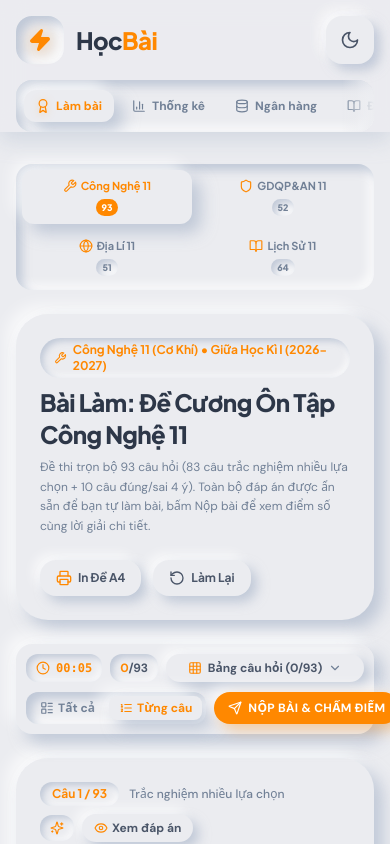
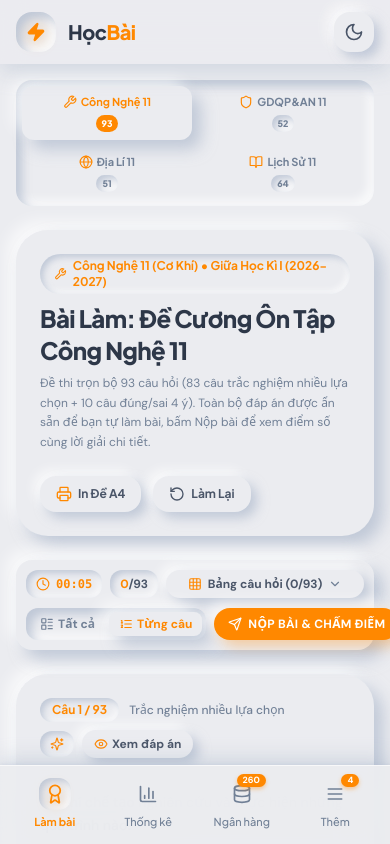
Before and after one commit to phucstd115511/hocbai, a React (Vite) app: page / in a window 390 px wide. Shown: the top 844 px of the page. Built offline with nearby package versions, Linux system fonts and the light colour scheme.

Commit message:
feat(mobile): add fixed bottom navigation bar (UITabBar/Material 3 style) with overflow sheet

```diff
--- a/src/App.jsx
+++ b/src/App.jsx
@@ -234,7 +234,7 @@ export default function App() {
         examCount={data.exams.length}
       />
 
-      <main className="max-w-7xl mx-auto px-4 sm:px-6 lg:px-8 py-6">
+      <main className="max-w-7xl mx-auto px-4 sm:px-6 lg:px-8 pt-4 pb-28 lg:py-6">
           {(activeTab === 'quiz' || activeTab === 'congnghe_ghki' || activeTab === 'gdqp_ghki') && (
             <CongNgheGHKIQuiz
               initialSubjectId={activeTab === 'gdqp_ghki' ? 'sub_gdqp11' : 'sub_congnghe_ghki'}
--- a/src/components/common/Header.jsx
+++ b/src/components/common/Header.jsx
@@ -12,7 +12,9 @@ import {
   Database,
   Shield,
   Wrench,
-  Sparkles
+  Sparkles,
+  Menu,
+  X
 } from 'lucide-react';
 
 /**
@@ -273,7 +275,7 @@ export default function Header({
   questionCount = 0,
   examCount = 0
 }) {
-  const mobileNav = useHorizontalMotionScroll(activeTab);
+  const [isMoreOpen, setIsMoreOpen] = useState(false);
   const desktopNav = useHorizontalMotionScroll(activeTab);
 
   const navItems = [
@@ -317,22 +319,51 @@ export default function Header({
     },
   ];
 
+  const overflowItems = [
+    {
+      id: 'syllabus',
+      label: 'Nhập đề cương',
+      shortLabel: 'Đề cương',
+      description: 'Xem đề cương ôn tập các môn học',
+      icon: BookOpen
+    },
+    {
+      id: 'exams',
+      label: 'Tạo & Quản lý đề',
+      shortLabel: 'Tạo đề',
+      description: 'Tạo và tùy biến bộ đề thi riêng',
+      icon: FileText,
+      badge: examCount
+    },
+    {
+      id: 'settings',
+      label: 'Cài đặt hệ thống',
+      shortLabel: 'Cài đặt',
+      description: 'Cấu hình Gemini API & chế độ chấm',
+      icon: Settings
+    }
+  ];
+
+  const isQuizActive = activeTab === 'quiz' || activeTab === 'congnghe_ghki' || activeTab === 'gdqp_ghki' || activeTab === 'practice';
+  const isMoreActive = ['syllabus', 'exams', 'settings'].includes(activeTab);
+
   return (
+    <>
       <header className="no-print sticky top-0 z-40 bg-[#EBECF0]/90 dark:bg-[#1A1E24]/90 backdrop-blur-md shadow-[0_8px_20px_rgb(163,177,198,0.35)] dark:shadow-[0_8px_20px_rgb(0,0,0,0.5)] transition-colors duration-300">
         <div className="max-w-7xl mx-auto px-4 sm:px-6 lg:px-8">
-        <div className="flex items-center justify-between h-20">
+          <div className="flex items-center justify-between h-16 sm:h-20">
 
             {/* Neumorphic Brand Logo */}
             <div
               className="flex items-center gap-3 cursor-pointer select-none group"
               onClick={() => setActiveTab('quiz')}
             >
-            <div className="w-12 h-12 rounded-2xl neu-inset flex items-center justify-center transition-transform group-hover:scale-105 duration-300">
-              <Zap className="w-6 h-6 text-[#FF8800] fill-[#FF8800] drop-shadow-[0_2px_8px_rgba(255,136,0,0.4)]" />
+              <div className="w-10 h-10 sm:w-12 sm:h-12 rounded-2xl neu-inset flex items-center justify-center transition-transform group-hover:scale-105 duration-300">
+                <Zap className="w-5 h-5 sm:w-6 sm:h-6 text-[#FF8800] fill-[#FF8800] drop-shadow-[0_2px_8px_rgba(255,136,0,0.4)]" />
               </div>
               <div>
                 <div className="flex items-center gap-2">
-                <span className="font-display font-extrabold text-2xl text-[#2D3748] dark:text-white tracking-tight">
+                  <span className="font-display font-extrabold text-xl sm:text-2xl text-[#2D3748] dark:text-white tracking-tight">
                     Học<span className="text-[#FF8800]">Bài</span>
                   </span>
                 </div>
@@ -410,12 +441,12 @@ export default function Header({
               />
             </div>
 
-          {/* Right Action: Water Ripple Theme Toggle */}
+            {/* Right Action: Theme Toggle */}
             <div className="flex items-center gap-3">
               <button
                 onClick={toggleTheme}
                 title={theme === 'dark' ? 'Chuyển sang chế độ Sáng' : 'Chuyển sang chế độ Tối'}
-              className="w-12 h-12 rounded-2xl neu-btn flex items-center justify-center text-[#4A5568] dark:text-[#E2E8F0] hover:text-[#FF8800] dark:hover:text-[#FF8800] transition-colors"
+                className="w-10 h-10 sm:w-12 sm:h-12 rounded-2xl neu-btn flex items-center justify-center text-[#4A5568] dark:text-[#E2E8F0] hover:text-[#FF8800] dark:hover:text-[#FF8800] transition-colors cursor-pointer"
               >
                 {theme === 'dark' ? (
                   <Sun className="w-5 h-5 text-[#FF8800] drop-shadow-[0_0_8px_rgba(255,136,0,0.5)]" />
@@ -425,66 +456,173 @@ export default function Header({
               </button>
             </div>
           </div>
+        </div>
+      </header>
 
-        {/* Mobile Navigation Bar with Fluid Motion & Edge Glow */}
-        <div className="lg:hidden relative mb-2">
-          {/* Left Edge Fade Indicator */}
-          <div
-            className={`absolute left-0 top-0 bottom-0 w-8 pointer-events-none rounded-l-2xl z-20 transition-opacity duration-300 bg-gradient-to-r from-[#EBECF0] dark:from-[#1A1E24] to-transparent ${
-              mobileNav.canScrollLeft ? 'opacity-100' : 'opacity-0'
-            }`}
-          />
-
-          <div
-            ref={mobileNav.ref}
-            className={`flex items-center py-2.5 overflow-x-auto gap-1.5 neu-inset rounded-2xl px-2 no-scrollbar cursor-grab active:cursor-grabbing select-none relative transition-transform duration-200 ${
-              mobileNav.isDragging ? 'scale-[0.995]' : ''
+      {/* iOS / Material 3 Style Fixed Bottom Navigation Bar for Mobile */}
+      <nav
+        aria-label="Thanh điều hướng dưới"
+        className="fixed bottom-0 left-0 right-0 z-40 lg:hidden bg-[#EBECF0]/95 dark:bg-[#1A1E24]/95 backdrop-blur-xl border-t border-white/60 dark:border-white/5 shadow-[0_-4px_20px_rgba(163,177,198,0.45),0_-1px_3px_rgba(163,177,198,0.2)] dark:shadow-[0_-4px_20px_rgba(0,0,0,0.7),0_-1px_3px_rgba(0,0,0,0.5)] pt-2 px-2 transition-colors duration-300"
+        style={{ paddingBottom: 'calc(0.6rem + env(safe-area-inset-bottom, 0px))' }}
+      >
+        <div className="grid grid-cols-4 items-center">
+          {/* 1. Làm bài */}
+          <button
+            onClick={() => {
+              setActiveTab('quiz');
+              setIsMoreOpen(false);
+            }}
+            aria-current={isQuizActive ? 'page' : undefined}
+            className={`flex flex-col items-center justify-center gap-1 py-1 rounded-xl transition-colors duration-150 cursor-pointer ${
+              isQuizActive ? 'text-[#FF8800]' : 'text-[#718096] dark:text-[#94A3B8]'
             }`}
           >
-            {/* Sliding Neumorphic Active Pill */}
-            {mobileNav.pillStyle.width > 0 && (
+            <div className={`p-1.5 rounded-xl transition-all ${isQuizActive ? 'neu-inset-sm text-[#FF8800]' : ''}`}>
+              <Award className={`w-5 h-5 transition-transform duration-200 ${isQuizActive ? 'scale-105 drop-shadow-[0_2px_6px_rgba(255,136,0,0.4)]' : ''}`} />
+            </div>
+            <span className={`text-[11px] font-display ${isQuizActive ? 'font-bold text-[#FF8800]' : 'font-medium'}`}>
+              Làm bài
+            </span>
+          </button>
+
+          {/* 2. Thống kê */}
+          <button
+            onClick={() => {
+              setActiveTab('stats');
+              setIsMoreOpen(false);
+            }}
+            aria-current={activeTab === 'stats' ? 'page' : undefined}
+            className={`flex flex-col items-center justify-center gap-1 py-1 rounded-xl transition-colors duration-150 cursor-pointer ${
+              activeTab === 'stats' ? 'text-[#FF8800]' : 'text-[#718096] dark:text-[#94A3B8]'
+            }`}
+          >
+            <div className={`p-1.5 rounded-xl transition-all ${activeTab === 'stats' ? 'neu-inset-sm text-[#FF8800]' : ''}`}>
+              <BarChart3 className={`w-5 h-5 transition-transform duration-200 ${activeTab === 'stats' ? 'scale-105 drop-shadow-[0_2px_6px_rgba(255,136,0,0.4)]' : ''}`} />
+            </div>
+            <span className={`text-[11px] font-display ${activeTab === 'stats' ? 'font-bold text-[#FF8800]' : 'font-medium'}`}>
+              Thống kê
+            </span>
+          </button>
+
+          {/* 3. Ngân hàng (với count badge) */}
+          <button
+            onClick={() => {
+              setActiveTab('questions');
+              setIsMoreOpen(false);
+            }}
+            aria-current={activeTab === 'questions' ? 'page' : undefined}
+            className={`flex flex-col items-center justify-center gap-1 py-1 rounded-xl transition-colors duration-150 cursor-pointer ${
+              activeTab === 'questions' ? 'text-[#FF8800]' : 'text-[#718096] dark:text-[#94A3B8]'
+            }`}
+          >
+            <div className="relative">
+              <div className={`p-1.5 rounded-xl transition-all ${activeTab === 'questions' ? 'neu-inset-sm text-[#FF8800]' : ''}`}>
+                <Database className={`w-5 h-5 transition-transform duration-200 ${activeTab === 'questions' ? 'scale-105 drop-shadow-[0_2px_6px_rgba(255,136,0,0.4)]' : ''}`} />
+              </div>
+              {questionCount > 0 && (
+                <span className="absolute -top-1 -right-2 px-1.5 py-0.2 min-w-4 text-[9px] font-extrabold rounded-full bg-[#FF8800] text-white shadow-[0_2px_4px_rgba(255,136,0,0.4)] flex items-center justify-center">
+                  {questionCount}
+                </span>
+              )}
+            </div>
+            <span className={`text-[11px] font-display ${activeTab === 'questions' ? 'font-bold text-[#FF8800]' : 'font-medium'}`}>
+              Ngân hàng
+            </span>
+          </button>
+
+          {/* 4. Thêm / Menu (=) */}
+          <button
+            onClick={() => setIsMoreOpen(prev => !prev)}
+            aria-expanded={isMoreOpen}
+            aria-current={isMoreActive ? 'page' : undefined}
+            className={`flex flex-col items-center justify-center gap-1 py-1 rounded-xl transition-colors duration-150 cursor-pointer ${
+              isMoreActive || isMoreOpen ? 'text-[#FF8800]' : 'text-[#718096] dark:text-[#94A3B8]'
+            }`}
+          >
+            <div className="relative">
+              <div className={`p-1.5 rounded-xl transition-all ${(isMoreActive || isMoreOpen) ? 'neu-inset-sm text-[#FF8800]' : ''}`}>
+                <Menu className={`w-5 h-5 transition-transform duration-200 ${(isMoreActive || isMoreOpen) ? 'scale-105 drop-shadow-[0_2px_6px_rgba(255,136,0,0.4)]' : ''}`} />
+              </div>
+              {examCount > 0 && (
+                <span className="absolute -top-1 -right-2 px-1.5 py-0.2 min-w-4 text-[9px] font-extrabold rounded-full bg-[#FF8800] text-white shadow-[0_2px_4px_rgba(255,136,0,0.4)] flex items-center justify-center">
+                  {examCount}
+                </span>
+              )}
+            </div>
+            <span className={`text-[11px] font-display ${(isMoreActive || isMoreOpen) ? 'font-bold text-[#FF8800]' : 'font-medium'}`}>
+              Thêm
+            </span>
+          </button>
+        </div>
+      </nav>
+
+      {/* Slide-up Bottom Sheet for Overflow Destinations ("=") */}
+      {isMoreOpen && (
+        <>
           <div
-                className="absolute top-0 left-0 rounded-xl neu-extruded neu-pill-transition pointer-events-none shadow-[3px_3px_7px_rgb(163,177,198,0.55),-3px_-3px_7px_rgba(255,255,255,0.75)] dark:shadow-[3px_3px_7px_rgb(14,17,21,0.85),-3px_-3px_7px_rgba(255,255,255,0.05)]"
-                style={{
-                  transform: `translate3d(${mobileNav.pillStyle.left}px, ${mobileNav.pillStyle.top}px, 0)`,
-                  width: `${mobileNav.pillStyle.width}px`,
-                  height: `${mobileNav.pillStyle.height}px`,
-                  opacity: mobileNav.pillStyle.opacity,
-                }}
+            className="fixed inset-0 bg-black/40 backdrop-blur-sm z-50 lg:hidden transition-opacity duration-200"
+            onClick={() => setIsMoreOpen(false)}
           />
-            )}
+          <div
+            className="fixed bottom-0 left-0 right-0 z-50 rounded-t-[32px] p-5 neu-card bg-[#EBECF0] dark:bg-[#1A1E24] shadow-[0_-12px_36px_rgba(0,0,0,0.35)] transition-all duration-200 border-t border-white/60 dark:border-white/5"
+            style={{ paddingBottom: 'calc(1.5rem + env(safe-area-inset-bottom, 0px))' }}
+          >
+            {/* iOS style sheet pill indicator */}
+            <div className="w-12 h-1.5 bg-[#CBD5E1] dark:bg-slate-600 rounded-full mx-auto mb-4" />
 
-            {navItems.map(item => {
+            <div className="flex items-center justify-between pb-3 mb-3 border-b border-black/5 dark:border-white/5">
+              <h3 className="text-sm font-display font-extrabold text-[#2D3748] dark:text-white uppercase tracking-wider">
+                Tính năng mở rộng
+              </h3>
+              <button
+                onClick={() => setIsMoreOpen(false)}
+                className="w-8 h-8 rounded-xl neu-btn flex items-center justify-center text-[#718096] dark:text-[#94A3B8] hover:text-[#FF8800] cursor-pointer"
+              >
+                <X className="w-4 h-4" />
+              </button>
+            </div>
+
+            <div className="space-y-2.5">
+              {overflowItems.map(item => {
                 const Icon = item.icon;
-              const isActive = activeTab === item.id ||
-                (item.id === 'quiz' && (activeTab === 'congnghe_ghki' || activeTab === 'gdqp_ghki' || activeTab === 'practice'));
-
+                const isActive = activeTab === item.id;
                 return (
                   <button
                     key={item.id}
-                  data-active={isActive}
-                  onClick={() => setActiveTab(item.id)}
-                  className={`relative z-10 flex items-center gap-1.5 px-3 py-2 rounded-xl text-xs font-bold whitespace-nowrap shrink-0 cursor-pointer transition-all duration-200 active:scale-95 ${
+                    onClick={() => {
+                      setActiveTab(item.id);
+                      setIsMoreOpen(false);
+                    }}
+                    className={`w-full flex items-center justify-between p-3.5 rounded-2xl text-xs font-bold transition-all duration-150 cursor-pointer ${
                       isActive
-                      ? (!mobileNav.pillStyle.width ? 'neu-extruded text-[#FF8800]' : 'text-[#FF8800]')
-                      : 'text-[#718096] dark:text-[#94A3B8] hover:text-[#2D3748] dark:hover:text-white'
+                        ? 'neu-inset text-[#FF8800]'
+                        : 'neu-btn text-[#4A5568] dark:text-[#E2E8F0] hover:text-[#FF8800]'
                     }`}
                   >
-                  <Icon className={`w-3.5 h-3.5 transition-transform duration-200 ${isActive ? 'scale-110 text-[#FF8800] drop-shadow-[0_1px_4px_rgba(255,136,0,0.3)]' : ''}`} />
-                  <span>{item.shortLabel || item.label}</span>
+                    <div className="flex items-center gap-3">
+                      <div className={`w-9 h-9 rounded-xl flex items-center justify-center shrink-0 ${
+                        isActive ? 'neu-inset-sm text-[#FF8800]' : 'neu-inset-sm text-[#718096] dark:text-[#94A3B8]'
+                      }`}>
+                        <Icon className="w-4 h-4" />
+                      </div>
+                      <div className="text-left">
+                        <div className="text-xs font-bold">{item.label}</div>
+                        <div className="text-[10px] font-normal text-[#718096] dark:text-[#94A3B8]">{item.description}</div>
+                      </div>
+                    </div>
+
+                    {item.badge !== undefined && item.badge > 0 && (
+                      <span className="text-[10px] font-extrabold px-2 py-0.5 rounded-full bg-[#FF8800] text-white shadow-sm">
+                        {item.badge}
+                      </span>
+                    )}
                   </button>
                 );
               })}
             </div>
-
-          {/* Right Edge Fade Indicator */}
-          <div
-            className={`absolute right-0 top-0 bottom-0 w-8 pointer-events-none rounded-r-2xl z-20 transition-opacity duration-300 bg-gradient-to-l from-[#EBECF0] dark:from-[#1A1E24] to-transparent ${
-              mobileNav.canScrollRight ? 'opacity-100' : 'opacity-0'
-            }`}
-          />
           </div>
-      </div>
-    </header>
+        </>
+      )}
+    </>
   );
 }
```
Lines whose indentation alone changed are shown as unchanged.
